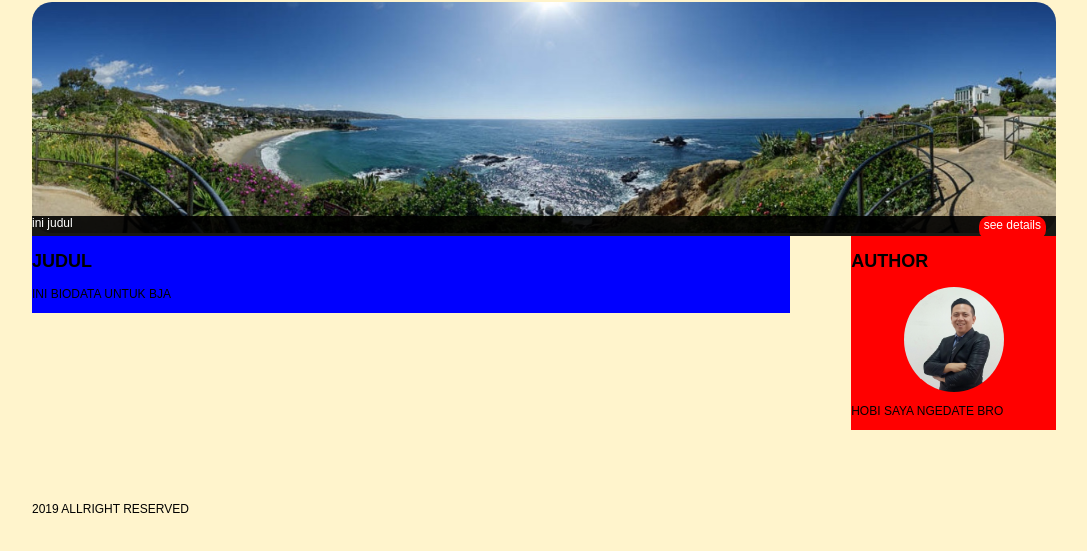
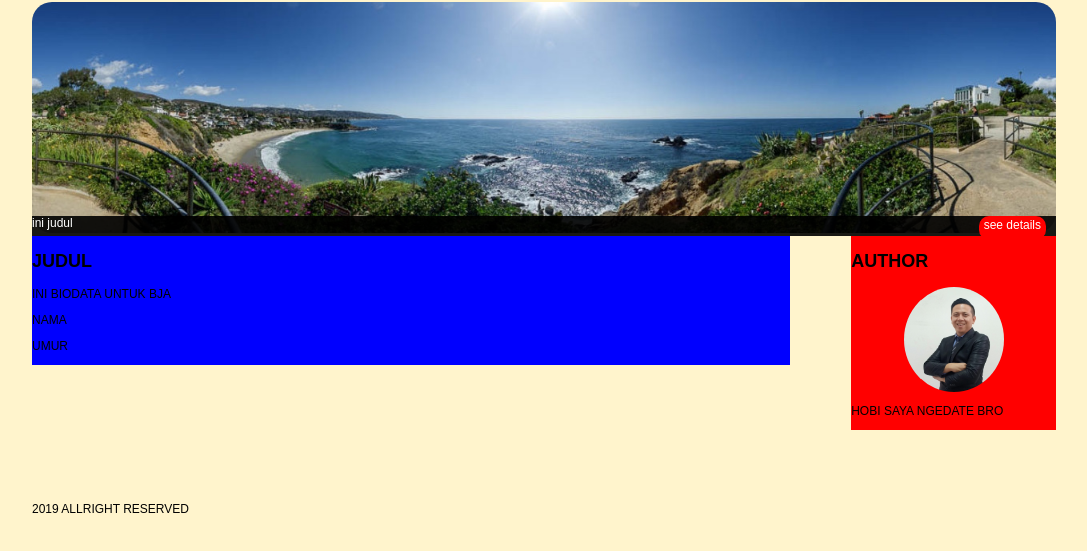
Before and after one commit to Manfromthedusk/NETLIFY, a plain HTML site: page index.html in a window 1280 px wide. Shown: the part 71-622 px from the top of the page, without its empty margins (96-1183 px from the left). Drawn offline with Linux system fonts and the light colour scheme.

Commit message:
UBAH INDEXS

```diff
--- a/index.html
+++ b/index.html
@@ -48,6 +48,8 @@
                 <p>
                     INI BIODATA UNTUK BJA
                 </p>
+                <P>NAMA</P>
+                <P>UMUR</P>
             </article>
 
             <aside>
```
